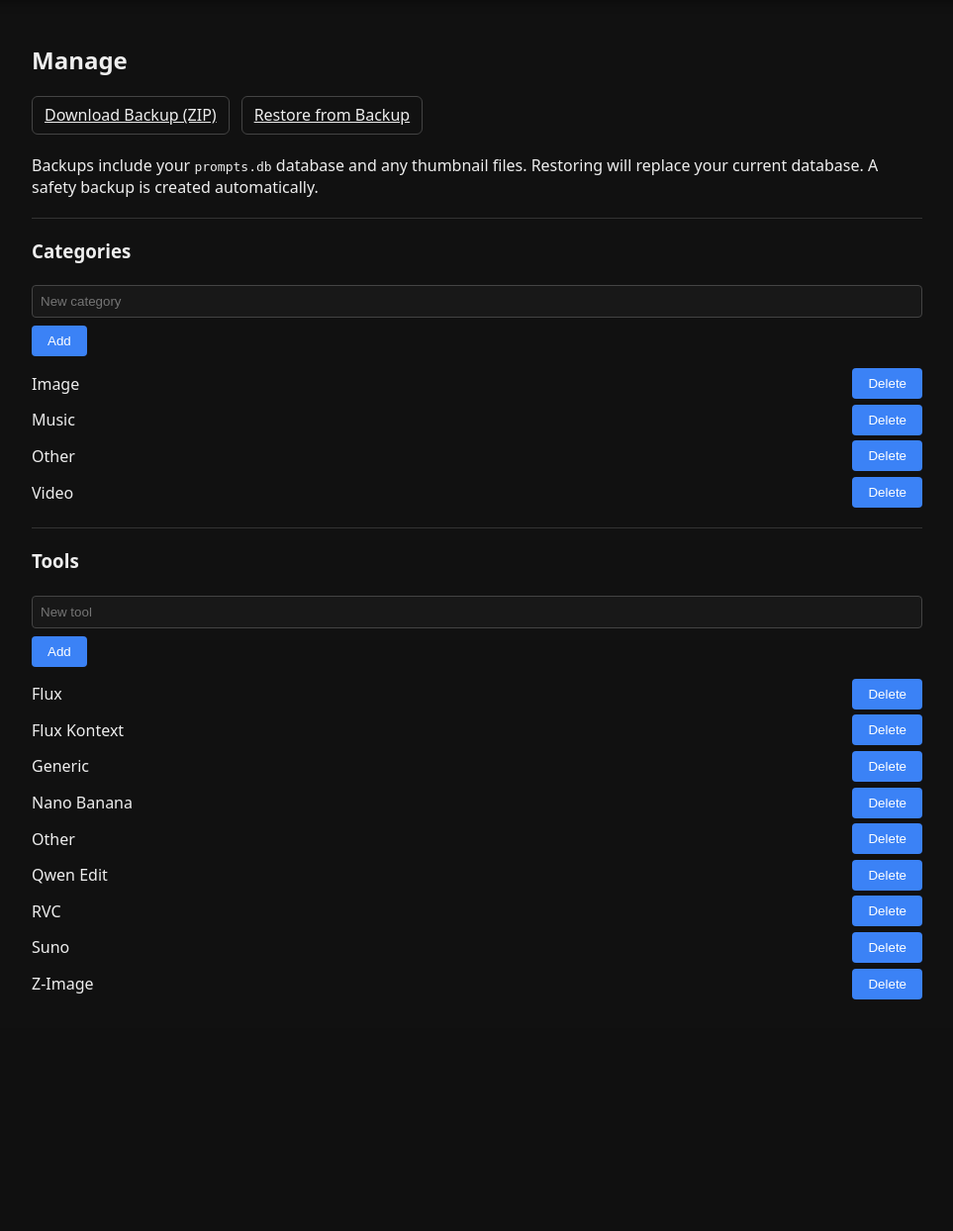
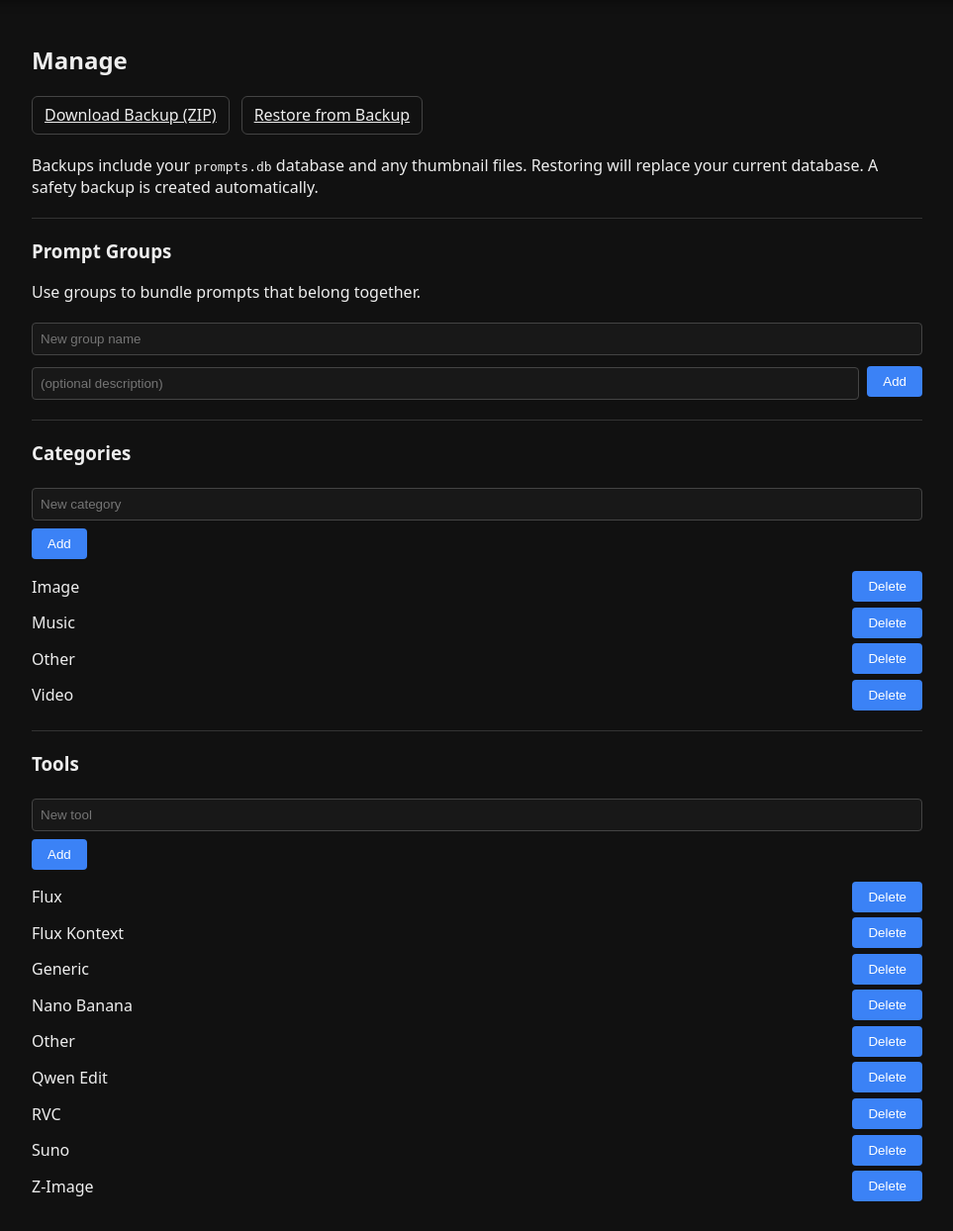
Before and after one commit to FLi79Za/PromptHub, a Flask app: page /manage in a window 1280 px wide. Shown: the part 64-1308 px from the top of the page at 99% size, without its empty margins (158-1121 px from the left). Before the commit the page ends 1074 px from the top, so only its background shows below. Run offline with Flask 3, Linux system fonts and the light colour scheme; data comes from the database, SQL or seed files in the repository; data that the repository does not hold is empty; some libraries are stand-ins or nearby versions.

Commit message:
v1.4 added grouping, infinite scrolling, themes, locking, filtering.

```diff
--- a/app.py
+++ b/app.py
@@ -124,6 +124,7 @@ def init_db() -> None:
             notes TEXT,
             thumbnail TEXT,
             parent_id INTEGER,
+            group_id INTEGER,
             created_at TEXT NOT NULL,
             updated_at TEXT NOT NULL
         )
@@ -149,6 +150,21 @@ def init_db() -> None:
         )
     """)
 
+    # -------------------------
+    # Prompt Groups (theme / concept grouping)
+    # -------------------------
+    conn.execute("""
+        CREATE TABLE IF NOT EXISTS prompt_groups (
+            id INTEGER PRIMARY KEY AUTOINCREMENT,
+            name TEXT NOT NULL UNIQUE,
+            description TEXT,
+            created_at TEXT NOT NULL
+        )
+    """)
+
+    if not column_exists(conn, "prompts", "group_id"):
+        conn.execute("ALTER TABLE prompts ADD COLUMN group_id INTEGER")
+
     if not column_exists(conn, "prompts", "thumbnail"):
         conn.execute("ALTER TABLE prompts ADD COLUMN thumbnail TEXT")
     if not column_exists(conn, "prompts", "parent_id"):
@@ -175,6 +191,31 @@ def get_tools() -> list[str]:
 def get_all_tags() -> list[str]:
     with get_db() as conn:
         return [r["name"] for r in conn.execute("SELECT name FROM tags ORDER BY name ASC")]
+
+def get_groups():
+    with get_db() as conn:
+        return conn.execute("SELECT * FROM prompt_groups ORDER BY name COLLATE NOCASE").fetchall()
+
+def get_group(group_id: int):
+    with get_db() as conn:
+        return conn.execute("SELECT * FROM prompt_groups WHERE id = ?", (group_id,)).fetchone()
+
+def ensure_group_exists(name: str, description: str | None = None) -> int | None:
+    name = (name or "").strip()
+    if not name:
+        return None
+    now = datetime.utcnow().isoformat()
+    with get_db() as conn:
+        try:
+            conn.execute(
+                "INSERT INTO prompt_groups (name, description, created_at) VALUES (?, ?, ?)",
+                (name, (description or None), now),
+            )
+            conn.commit()
+        except sqlite3.IntegrityError:
+            pass
+        row = conn.execute("SELECT id FROM prompt_groups WHERE name = ?", (name,)).fetchone()
+        return int(row["id"]) if row else None
 
 def get_saved_views():
     with get_db() as conn:
@@ -234,6 +275,18 @@ def get_tags_for_prompts(conn, prompt_ids):
     for r in rows:
         out.setdefault(r["prompt_id"], []).append(r["name"])
     return out
+
+def get_group_name_map(conn: sqlite3.Connection, group_ids: list[int]):
+    """Returns {group_id: group_name} for given ids."""
+    group_ids = [int(g) for g in group_ids if g is not None]
+    if not group_ids:
+        return {}
+    placeholders = ",".join(["?"] * len(group_ids))
+    rows = conn.execute(
+        f"SELECT id, name FROM prompt_groups WHERE id IN ({placeholders})",
+        group_ids,
+    ).fetchall()
+    return {int(r["id"]): r["name"] for r in rows}
 
 
 # -------------------------
@@ -405,7 +458,7 @@ def export_selected():
     export_db_path = TEMP_DIR / export_filename
 
     conn_exp = sqlite3.connect(export_db_path)
-    conn_exp.execute("CREATE TABLE IF NOT EXISTS prompts (id INTEGER PRIMARY KEY AUTOINCREMENT, title TEXT, category TEXT, tool TEXT, prompt_type TEXT, content TEXT, notes TEXT, thumbnail TEXT, parent_id INTEGER, created_at TEXT, updated_at TEXT)")
+    conn_exp.execute("CREATE TABLE IF NOT EXISTS prompts (id INTEGER PRIMARY KEY AUTOINCREMENT, title TEXT, category TEXT, tool TEXT, prompt_type TEXT, content TEXT, notes TEXT, thumbnail TEXT, parent_id INTEGER, group_id INTEGER, created_at TEXT, updated_at TEXT)")
     conn_exp.execute("CREATE TABLE IF NOT EXISTS tags (id INTEGER PRIMARY KEY AUTOINCREMENT, name TEXT NOT NULL UNIQUE)")
     conn_exp.execute("CREATE TABLE IF NOT EXISTS prompt_tags (prompt_id INTEGER, tag_id INTEGER)")
 
@@ -547,10 +600,20 @@ def import_db_commit():
 
         now = datetime.utcnow().isoformat()
 
+        # Group mapping (optional)
+        group_id_main = None
+        try:
+            if "group_id" in p.keys() and p["group_id"]:
+                grp = conn_imp.execute("SELECT name, description FROM prompt_groups WHERE id=?", (p["group_id"],)).fetchone()
+                if grp:
+                    group_id_main = ensure_group_exists(grp["name"], grp["description"])
+        except Exception:
+            group_id_main = None
+
         cur = conn_main.execute(
-            """INSERT INTO prompts (title, category, tool, prompt_type, content, notes, thumbnail, created_at, updated_at)
-               VALUES (?, ?, ?, ?, ?, ?, ?, ?, ?)""",
-            (p["title"], p["category"], p["tool"], p["prompt_type"], p["content"], p["notes"], final_thumb_path, now, now)
+            """INSERT INTO prompts (title, category, tool, prompt_type, content, notes, thumbnail, group_id, created_at, updated_at)
+               VALUES (?, ?, ?, ?, ?, ?, ?, ?, ?, ?)""",
+            (p["title"], p["category"], p["tool"], p["prompt_type"], p["content"], p["notes"], final_thumb_path, group_id_main, now, now)
         )
         new_prompt_id = cur.lastrowid
 
@@ -594,6 +657,7 @@ def build_library_base_query(args):
     """Builds FROM/JOIN/WHERE + params for the library query, matching index() filters."""
     category = args.get("category", "all")
     tool = args.get("tool", "all")
+    group_id = args.get("group", "all")
     tag_filter = args.get("tag", "all")
     q = (args.get("q") or "").strip()
     q_not = (args.get("q_not") or "").strip()
@@ -628,6 +692,9 @@ def build_library_base_query(args):
     if tool != "all":
         base_query += " AND p.tool = ?"
         params.append(tool)
+    if group_id != "all":
+        base_query += " AND p.group_id = ?"
+        params.append(group_id)
     if tag_filter != "all":
         base_query += " AND t.name = ?"
         params.append(tag_filter)
@@ -658,6 +725,7 @@ def build_library_base_query(args):
         "sort_dir": sort_dir,
         "category": category,
         "tool": tool,
+        "group_id": group_id,
         "tag_filter": tag_filter,
         "q": q,
         "q_not": q_not,
@@ -686,6 +754,7 @@ def nsfw_lock():
 def index():
     category = request.args.get("category", "all")
     tool = request.args.get("tool", "all")
+    group_id = request.args.get("group", "all")
     tag_filter = request.args.get("tag", "all")
     q = (request.args.get("q") or "").strip()
     q_not = (request.args.get("q_not") or "").strip()
@@ -727,6 +796,9 @@ def index():
     if tool != "all":
         base_query += " AND p.tool = ?"
         params.append(tool)
+    if group_id != "all":
+        base_query += " AND p.group_id = ?"
+        params.append(group_id)
     if tag_filter != "all":
         base_query += " AND t.name = ?"
         params.append(tag_filter)
@@ -767,11 +839,14 @@ def index():
     prompts = [dict(r) for r in rows]
     ids = [p["id"] for p in prompts]
     tag_map = get_tags_for_prompts(conn, ids)
+    group_name_map = get_group_name_map(conn, [p.get("group_id") for p in prompts])
     for p in prompts:
         p["tags"] = tag_map.get(p["id"], [])
+        p["group_name"] = group_name_map.get(p.get("group_id"))
 
     saved_views = get_saved_views()
     all_tags = get_all_tags()
+    groups = get_groups()
     conn.close()
 
     return render_template(
@@ -779,8 +854,10 @@ def index():
         prompts=prompts,
         categories=get_categories(),
         tools=get_tools(),
+        groups=groups,
         active_category=category,
         active_tool=tool,
+        active_group=group_id,
         active_tag=tag_filter,
         q=q,
         q_not=q_not,
@@ -833,8 +910,10 @@ def api_prompts():
 
     ids = [p["id"] for p in prompts]
     tag_map = get_tags_for_prompts(conn, ids)
+    group_name_map = get_group_name_map(conn, [p.get("group_id") for p in prompts])
     for p in prompts:
         p["tags"] = tag_map.get(p["id"], [])
+        p["group_name"] = group_name_map.get(p.get("group_id"))
 
     conn.close()
 
@@ -914,6 +993,13 @@ def new_prompt():
         content, notes = request.form.get("content", "").strip(), request.form.get("notes", "").strip()
         tags_str = request.form.get("tags", "").strip()
 
+        # Optional theme group
+        group_id = request.form.get("group_id", "")
+        new_group_name = request.form.get("new_group_name", "").strip()
+        if new_group_name:
+            group_id = ensure_group_exists(new_group_name)
+        group_id = int(group_id) if str(group_id).isdigit() else None
+
         if not title or not content:
             flash("Title and content are required.")
             return redirect(url_for("new_prompt"))
@@ -931,10 +1017,10 @@ def new_prompt():
         conn = get_db()
         conn.execute(
             """
-            INSERT INTO prompts (title, category, tool, prompt_type, content, notes, thumbnail, created_at, updated_at)
-            VALUES (?, ?, ?, ?, ?, ?, ?, ?, ?)
+            INSERT INTO prompts (title, category, tool, prompt_type, content, notes, thumbnail, group_id, created_at, updated_at)
+            VALUES (?, ?, ?, ?, ?, ?, ?, ?, ?, ?)
             """,
-            (title, category, tool, prompt_type, content, notes, thumb_path, now, now),
+            (title, category, tool, prompt_type, content, notes, thumb_path, group_id, now, now),
         )
         new_id = conn.execute("SELECT last_insert_rowid()").fetchone()[0]
         save_tags(conn, new_id, tags_str)
@@ -947,6 +1033,7 @@ def new_prompt():
         prompt=None,
         categories=categories,
         tools=tools,
+        groups=get_groups(),
         prompt_types=PROMPT_TYPES,
         tags_str="",
         ollama_models=ollama_models
@@ -971,6 +1058,12 @@ def edit_prompt(prompt_id: int):
         notes = request.form.get("notes", "").strip()
         tags_str = request.form.get("tags", "").strip()
 
+        group_id = request.form.get("group_id", "")
+        new_group_name = request.form.get("new_group_name", "").strip()
+        if new_group_name:
+            group_id = ensure_group_exists(new_group_name)
+        group_id = int(group_id) if str(group_id).isdigit() else None
+
         new_thumb = prompt["thumbnail"]
 
         if request.form.get("remove_thumbnail") == "on":
@@ -996,10 +1089,10 @@ def edit_prompt(prompt_id: int):
         conn.execute(
             """
             UPDATE prompts
-            SET title=?, category=?, tool=?, prompt_type=?, content=?, notes=?, thumbnail=?, updated_at=?
+            SET title=?, category=?, tool=?, prompt_type=?, content=?, notes=?, thumbnail=?, group_id=?, updated_at=?
             WHERE id=?
             """,
-            (title, category, tool, prompt_type, content, notes, new_thumb, now, prompt_id),
+            (title, category, tool, prompt_type, content, notes, new_thumb, group_id, now, prompt_id),
         )
         save_tags(conn, prompt_id, tags_str)
         conn.commit()
@@ -1020,6 +1113,7 @@ def edit_prompt(prompt_id: int):
         prompt=prompt,
         categories=categories,
         tools=tools,
+        groups=get_groups(),
         prompt_types=PROMPT_TYPES,
         tags_str=", ".join(current_tags),
         ollama_models=ollama_models
@@ -1057,10 +1151,10 @@ def duplicate_prompt(prompt_id: int):
     now = datetime.utcnow().isoformat()
     conn.execute(
         """
-        INSERT INTO prompts (title, category, tool, prompt_type, content, notes, thumbnail, parent_id, created_at, updated_at)
-        VALUES (?, ?, ?, ?, ?, ?, ?, ?, ?, ?)
+        INSERT INTO prompts (title, category, tool, prompt_type, content, notes, thumbnail, parent_id, group_id, created_at, updated_at)
+        VALUES (?, ?, ?, ?, ?, ?, ?, ?, ?, ?, ?)
         """,
-        (new_title, p["category"], p["tool"], p["prompt_type"], new_content, p["notes"], new_thumb, parent_id, now, now),
+        (new_title, p["category"], p["tool"], p["prompt_type"], new_content, p["notes"], new_thumb, parent_id, p["group_id"], now, now),
     )
     new_id = conn.execute("SELECT last_insert_rowid()").fetchone()[0]
 
@@ -1284,7 +1378,30 @@ def import_prompt_preview():
 
 @app.route("/manage", methods=["GET"])
 def manage():
-    return render_template("manage.html", categories=get_categories(), tools=get_tools())
+    return render_template(
+        "manage.html",
+        categories=get_categories(),
+        tools=get_tools(),
+        groups=get_groups(),
+    )
+
+@app.route("/manage/group/add", methods=["POST"])
+def add_group():
+    name = request.form.get("name", "").strip()
+    description = request.form.get("description", "").strip() or None
+    if name:
+        ensure_group_exists(name, description)
+    return redirect(url_for("manage"))
+
+@app.route("/manage/group/delete", methods=["POST"])
+def delete_group():
+    gid = request.form.get("id", "").strip()
+    if gid.isdigit():
+        with get_db() as conn:
+            conn.execute("UPDATE prompts SET group_id = NULL WHERE group_id = ?", (int(gid),))
+            conn.execute("DELETE FROM prompt_groups WHERE id = ?", (int(gid),))
+            conn.commit()
+    return redirect(url_for("manage"))
 
 @app.route("/manage/category/add", methods=["POST"])
 def add_category():
@@ -1324,6 +1441,7 @@ def bulk_update():
     cat = request.form.get("bulk_category")
     tool = request.form.get("bulk_tool")
     ptype = request.form.get("bulk_prompt_type")
+    bulk_group = request.form.get("bulk_group")
     tags_str = request.form.get("bulk_tags", "").strip()
 
     ensure_category_tool_exist(cat, tool)
@@ -1338,6 +1456,17 @@ def bulk_update():
                     conn.execute("UPDATE prompts SET tool=?, updated_at=? WHERE id=?", (tool, now_str, pid))
                 if ptype:
                     conn.execute("UPDATE prompts SET prompt_type=?, updated_at=? WHERE id=?", (ptype, now_str, pid))
+                if bulk_group is not None and str(bulk_group).strip() != "":
+                    bg = str(bulk_group).strip()
+                    if bg.lower() == "none":
+                        conn.execute("UPDATE prompts SET group_id=NULL, updated_at=? WHERE id=?", (now_str, pid))
+                    else:
+                        try:
+                            gid = int(bg)
+                        except ValueError:
+                            gid = None
+                        if gid is not None:
+                            conn.execute("UPDATE prompts SET group_id=?, updated_at=? WHERE id=?", (gid, now_str, pid))
                 if tags_str:
                     raw_tags = [t.strip() for t in tags_str.split(',') if t.strip()]
                     for tag_name in raw_tags:
@@ -1518,9 +1647,21 @@ def refine_prompt(prompt_id: int):
 
             with sqlite3.connect(DB_PATH) as conn:
                 conn.execute(
-                    """INSERT INTO prompts (title, category, tool, prompt_type, content, notes, thumbnail, parent_id, created_at, updated_at)
-                       VALUES (?, ?, ?, ?, ?, ?, ?, ?, ?, ?)""",
-                    (new_title, prompt["category"], prompt["tool"], prompt["prompt_type"], current_content, prompt["notes"], prompt["thumbnail"], parent_id, datetime.utcnow().isoformat(), datetime.utcnow().isoformat())
+                    """INSERT INTO prompts (title, category, tool, prompt_type, content, notes, thumbnail, parent_id, group_id, created_at, updated_at)
+                       VALUES (?, ?, ?, ?, ?, ?, ?, ?, ?, ?, ?)""",
+                    (
+                        new_title,
+                        prompt["category"],
+                        prompt["tool"],
+                        prompt["prompt_type"],
+                        current_content,
+                        prompt["notes"],
+                        prompt["thumbnail"],
+                        parent_id,
+                        prompt.get("group_id"),
+                        datetime.utcnow().isoformat(),
+                        datetime.utcnow().isoformat(),
+                    )
                 )
                 conn.commit()
             flash("Saved as new variant.")
@@ -1530,13 +1671,71 @@ def refine_prompt(prompt_id: int):
             new_title = request.form.get("new_title") or f"{prompt['title']} (Refined)"
             with sqlite3.connect(DB_PATH) as conn:
                 conn.execute(
-                    """INSERT INTO prompts (title, category, tool, prompt_type, content, notes, thumbnail, parent_id, created_at, updated_at)
-                       VALUES (?, ?, ?, ?, ?, ?, ?, ?, ?, ?)""",
-                    (new_title, prompt["category"], prompt["tool"], prompt["prompt_type"], current_content, prompt["notes"], prompt["thumbnail"], None, datetime.utcnow().isoformat(), datetime.utcnow().isoformat())
+                    """INSERT INTO prompts (title, category, tool, prompt_type, content, notes, thumbnail, parent_id, group_id, created_at, updated_at)
+                       VALUES (?, ?, ?, ?, ?, ?, ?, ?, ?, ?, ?)""",
+                    (
+                        new_title,
+                        prompt["category"],
+                        prompt["tool"],
+                        prompt["prompt_type"],
+                        current_content,
+                        prompt["notes"],
+                        prompt["thumbnail"],
+                        None,
+                        prompt.get("group_id"),
+                        datetime.utcnow().isoformat(),
+                        datetime.utcnow().isoformat(),
+                    ),
                 )
                 conn.commit()
             flash("Saved as new independent prompt.")
             return redirect(url_for("index"))
+
+
+@app.route("/prompt/<int:prompt_id>/save_from_use", methods=["POST"])
+def save_from_use(prompt_id: int):
+    """Save edited prompt text directly from the Use screen."""
+    init_db()
+    prompt = get_prompt(prompt_id)
+    if not prompt:
+        flash("Prompt not found.")
+        return redirect(url_for("index"))
+
+    mode = request.form.get("save_mode", "overwrite")
+    content = (request.form.get("content") or "").strip()
+    if not content:
+        flash("Nothing to save.")
+        return redirect(url_for("render_prompt", prompt_id=prompt_id))
+
+    now = datetime.utcnow().isoformat()
+    with get_db() as conn:
+        if mode == "variant":
+            parent_id = prompt["parent_id"] if prompt["parent_id"] else prompt["id"]
+            new_title = f"{prompt['title']} (Variant)"
+            conn.execute(
+                """
+                INSERT INTO prompts (title, category, tool, prompt_type, content, notes, thumbnail, parent_id, group_id, created_at, updated_at)
+                VALUES (?, ?, ?, ?, ?, ?, ?, ?, ?, ?, ?)
+                """,
+                (new_title, prompt["category"], prompt["tool"], prompt["prompt_type"], content, prompt["notes"], prompt["thumbnail"], parent_id, prompt.get("group_id"), now, now),
+            )
+            new_id = conn.execute("SELECT last_insert_rowid()").fetchone()[0]
+            # Copy tags to the variant
+            tags = get_tags_for_prompt(conn, prompt_id)
+            save_tags(conn, new_id, ", ".join(tags))
+            conn.commit()
+            flash("Saved as variant.")
+            return redirect(url_for("index", view_family=parent_id))
+
+        # overwrite
+        conn.execute(
+            "UPDATE prompts SET content = ?, updated_at = ? WHERE id = ?",
+            (content, now, prompt_id),
+        )
+        conn.commit()
+
+    flash("Prompt updated.")
+    return redirect(url_for("render_prompt", prompt_id=prompt_id))
 
 @app.route("/refine_draft", methods=["POST"])
 def refine_draft():
--- a/templates/_prompt_cards.html
+++ b/templates/_prompt_cards.html
@@ -45,6 +45,9 @@
 
     <p class="notes" style="margin:0.25rem 0 0.5rem 0; font-size:0.85em; opacity:0.7;">
       {{ p.category }} · {{ p.tool }}
+      {% if p.group_name %}
+        · <a href="{{ url_for('index', group=p.group_id) }}" style="color:#00bfff; text-decoration:none;" title="View this group">📌 {{ p.group_name }}</a>
+      {% endif %}
     </p>
 
     {% if p.tags %}
--- a/templates/manage.html
+++ b/templates/manage.html
@@ -13,6 +13,31 @@
     Backups include your <code>prompts.db</code> database and any thumbnail files.
     Restoring will replace your current database. A safety backup is created automatically.
   </p>
+
+  <hr style="margin: 1.25rem 0; border: 0; border-top: 1px solid #333;" />
+
+  <h3>Prompt Groups</h3>
+  <p class="notes">Use groups to bundle prompts that belong together.</p>
+  <form method="post" action="{{ url_for('add_group') }}" style="display:flex; gap:0.5rem; flex-wrap:wrap; align-items:center;">
+    <input type="text" name="name" placeholder="New group name" required>
+    <input type="text" name="description" placeholder="(optional description)" style="flex:1; min-width:220px;">
+    <button type="submit">Add</button>
+  </form>
+
+  <div style="margin-top:0.75rem;">
+    {% for g in groups %}
+      <div style="display:flex; gap:0.5rem; align-items:center; margin-bottom:0.35rem;">
+        <span style="flex:1;">
+          <strong>{{ g.name }}</strong>
+          {% if g.description %}<span style="opacity:0.7; font-size:0.9em;"> · {{ g.description }}</span>{% endif %}
+        </span>
+        <form method="post" action="{{ url_for('delete_group') }}" onsubmit="return confirm('Delete group? Prompts will be ungrouped.');">
+          <input type="hidden" name="id" value="{{ g.id }}">
+          <button type="submit" class="danger">Delete</button>
+        </form>
+      </div>
+    {% endfor %}
+  </div>
 
   <hr style="margin: 1.25rem 0; border: 0; border-top: 1px solid #333;" />
 
```
Also changed, not shown: templates/edit_prompt.html (+16 -0 lines), templates/index.html (+55 -13 lines), templates/render_prompt.html (+9 -0 lines), README.md.
